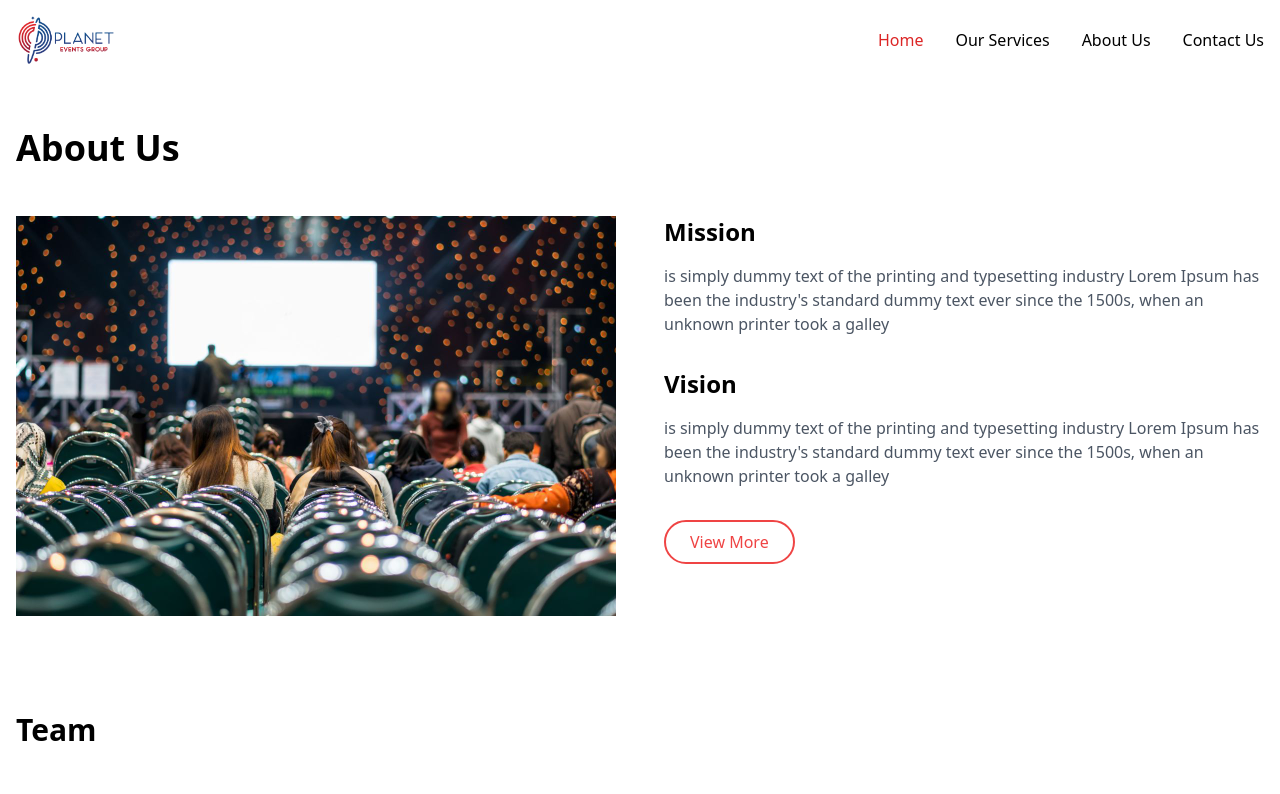
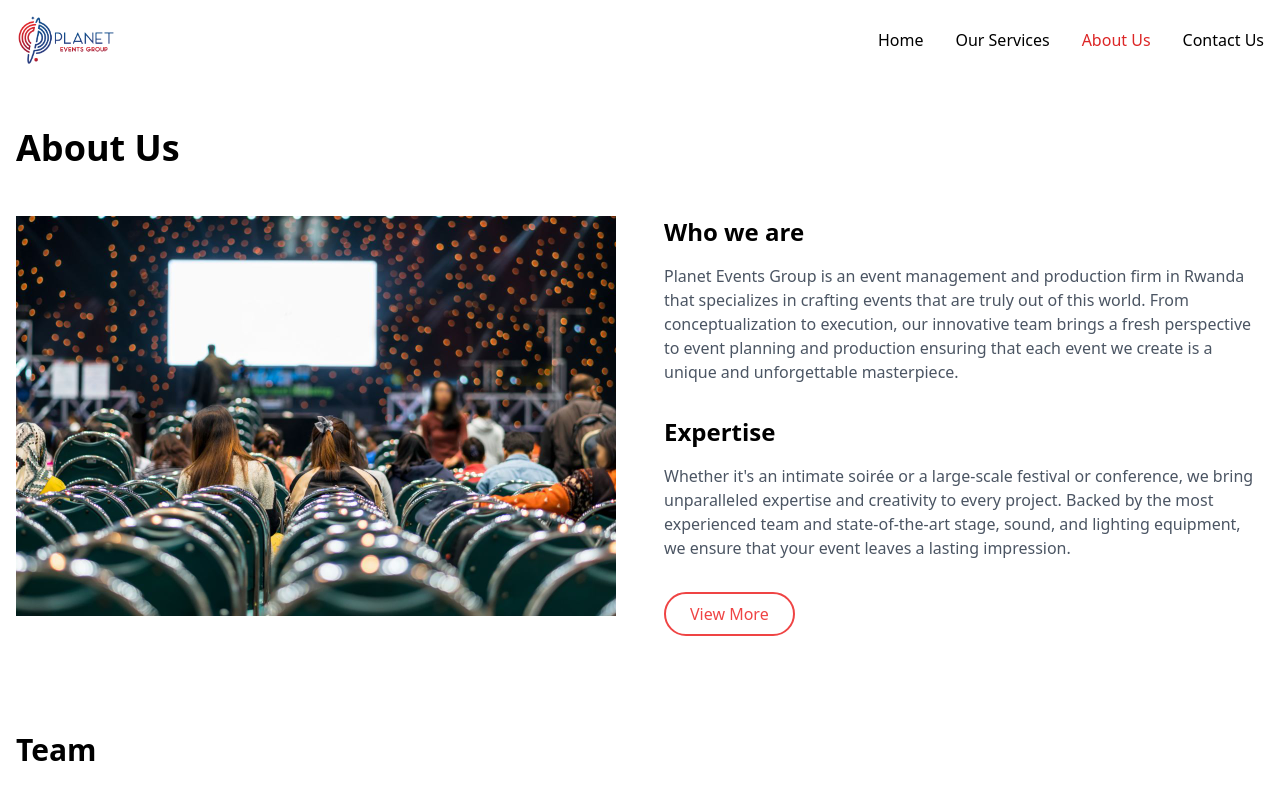
Before and after one commit to abeltony-prog/LALA_HOUSE_BOOKING, a Next.js app: page /AboutUs in a window 1280 px wide. Shown: the top 794 px of the page. Built offline with nearby package versions, Linux system fonts and the light colour scheme; grey boxes are pictures that could not be loaded.

Commit message:
innitial commit

```diff
--- a/pages/AboutUs/index.tsx
+++ b/pages/AboutUs/index.tsx
@@ -42,20 +42,16 @@ export default function AboutUsPage() {
           <div className="space-y-8 lg:w-1/2">
             <div>
               <h2 className="mb-4 text-2xl font-bold text-[#2B3990]">
-                Mission
+                Who we are
               </h2>
               <p className="text-gray-600">
-                is simply dummy text of the printing and typesetting industry
-                Lorem Ipsum has been the industry's standard dummy text ever
-                since the 1500s, when an unknown printer took a galley
+              Planet Events Group is an event management and production firm in Rwanda that specializes in crafting events that are truly out of this world. From conceptualization to execution, our innovative team brings a fresh perspective to event planning and production ensuring that each event we create is a unique and unforgettable masterpiece.
               </p>
             </div>
             <div>
-              <h2 className="mb-4 text-2xl font-bold text-[#2B3990]">Vision</h2>
+              <h2 className="mb-4 text-2xl font-bold text-[#2B3990]">Expertise</h2>
               <p className="text-gray-600">
-                is simply dummy text of the printing and typesetting industry
-                Lorem Ipsum has been the industry's standard dummy text ever
-                since the 1500s, when an unknown printer took a galley
+              Whether it's an intimate soirée or a large-scale festival or conference, we bring unparalleled expertise and creativity to every project. Backed by the most experienced team and state-of-the-art stage, sound, and lighting equipment, we ensure that your event leaves a lasting impression.
               </p>
             </div>
             <button className="rounded-full border-2 border-red-500 bg-white px-6 py-2 text-red-500 transition-colors hover:bg-red-500 hover:text-white">
--- a/pages/ContactUs/index.tsx
+++ b/pages/ContactUs/index.tsx
@@ -26,15 +26,15 @@ export default function ContactUsPage() {
             <div className="flex gap-6">
               <div>
                 <span className="font-semibold">Location:</span>
-                <p className="text-gray-600">Kigali, Rwanda</p>
+                <p className="text-gray-600">18 KG 6 AVENUE , Kigali, Kimihurura, Rwanda</p>
               </div>
               <div>
                 <span className="font-semibold">Contact:</span>
-                <p className="text-gray-600">+234 0000 0 0 0</p>
+                <p className="text-gray-600">+250 788 301 974</p>
               </div>
               <div>
                 <span className="font-semibold">Email:</span>
-                <p className="text-gray-600">example@test.com</p>
+                <p className="text-gray-600">info@planetevents.rw</p>
               </div>
             </div>
             <div>
--- a/pages/Services/index.tsx
+++ b/pages/Services/index.tsx
@@ -16,9 +16,9 @@ export default function ServicesPage() {
           <path d="M7 10L7 14M11 8L11 16M15 6L15 18M19 10L19 14" />
         </svg>
       ),
-      title: "Lorem Ipsum",
+      title: "Event Production",
       description:
-        "is simply dummy text of the printing and typesetting industry Lorem Ipsum has been the industry's standard dummy text ever since the 1500s, when an unknown printer took a galley",
+        "With our state-of-the-art audiovisual equipment, you can trust us to handle every aspect of your event, from concept to execution.",
     },
     {
       icon: (
@@ -33,9 +33,9 @@ export default function ServicesPage() {
           <path d="M16 2v4M8 2v4M3 10h18M8 14h2M14 14h2M8 18h2M14 18h2" />
         </svg>
       ),
-      title: "Lorem Ipsum",
+      title: "Event Managment",
       description:
-        "is simply dummy text of the printing and typesetting industry Lorem Ipsum has been the industry's standard dummy text ever since the 1500s, when an unknown printer took a galley",
+        "From venue selection and logistics coordination to vendor management and on-site execution, we bring your vision to life.",
     },
     {
       icon: (
@@ -52,7 +52,7 @@ export default function ServicesPage() {
       ),
       title: "Lorem Ipsum",
       description:
-        "is simply dummy text of the printing and typesetting industry Lorem Ipsum has been the industry's standard dummy text ever since the 1500s, when an unknown printer took a galley",
+        "With our state-of-the-art audiovisual equipment, you can trust us to handle every aspect of your event, from concept to execution.",
     },
     {
       icon: (
@@ -66,9 +66,9 @@ export default function ServicesPage() {
           <path d="M17 17h2a2 2 0 002-2V9a2 2 0 00-2-2H5a2 2 0 00-2 2v6a2 2 0 002 2h2m2 4h6a2 2 0 002-2v-4a2 2 0 00-2-2H9a2 2 0 00-2 2v4a2 2 0 002 2zm8-12v.01" />
         </svg>
       ),
-      title: "Lorem Ipsum",
+      title: "Branding & Print Services",
       description:
-        "is simply dummy text of the printing and typesetting industry Lorem Ipsum has been the industry's standard dummy text ever since the 1500s, when an unknown printer took a galley",
+        "From business cards to banners, we create eye-catching promotional materials tailored to your brand's needs.",
     },
   ];
   return (
--- a/src/components/navbar/headerMenu.tsx
+++ b/src/components/navbar/headerMenu.tsx
@@ -1,7 +1,10 @@
 import Link from "next/link";
 import React from "react";
+import { useRouter } from "next/router";  // Import useRouter
 
 export default function HeaderMenu() {
+  const router = useRouter();  // Initialize useRouter hook to access the current path
+
   return (
     <header className="container mx-auto px-4 py-4">
       <div className="flex items-center justify-between">
@@ -9,25 +12,35 @@ export default function HeaderMenu() {
           <img
             src="/assets/images/logo/logo.png"
             alt="Planet"
-            className="h-12"
+            className="h-12 cursor-pointer"
           />
         </div>
         <nav className="hidden items-center space-x-8 md:flex">
           <Link href={"/"} passHref>
-            <span className="font-medium text-red-600">Home</span>
+            <span
+              className={` cursor-pointer hover:text-red-600 font-medium ${router.pathname === "/" ? "text-red-600" : "text-[#2B3990]"}`}
+            >
+              Home
+            </span>
           </Link>
           <Link href={"/Services"} passHref>
-            <span className="cursor-pointer text-[#2B3990] hover:text-red-600">
+            <span
+              className={`cursor-pointer hover:text-red-600 ${router.pathname === "/Services" ? "text-red-600" : "text-[#2B3990]"}`}
+            >
               Our Services
             </span>
           </Link>
           <Link href={"/AboutUs"} passHref>
-            <span className="cursor-pointer text-[#2B3990] hover:text-red-600">
+            <span
+              className={`cursor-pointer hover:text-red-600 ${router.pathname === "/AboutUs" ? "text-red-600" : "text-[#2B3990]"}`}
+            >
               About Us
             </span>
           </Link>
           <Link href={"/ContactUs"} passHref>
-            <span className="text-[#2B3990] hover:text-red-600">
+            <span
+              className={`cursor-pointer hover:text-red-600 ${router.pathname === "/ContactUs" ? "text-red-600" : "text-[#2B3990]"}`}
+            >
               Contact Us
             </span>
           </Link>
```
